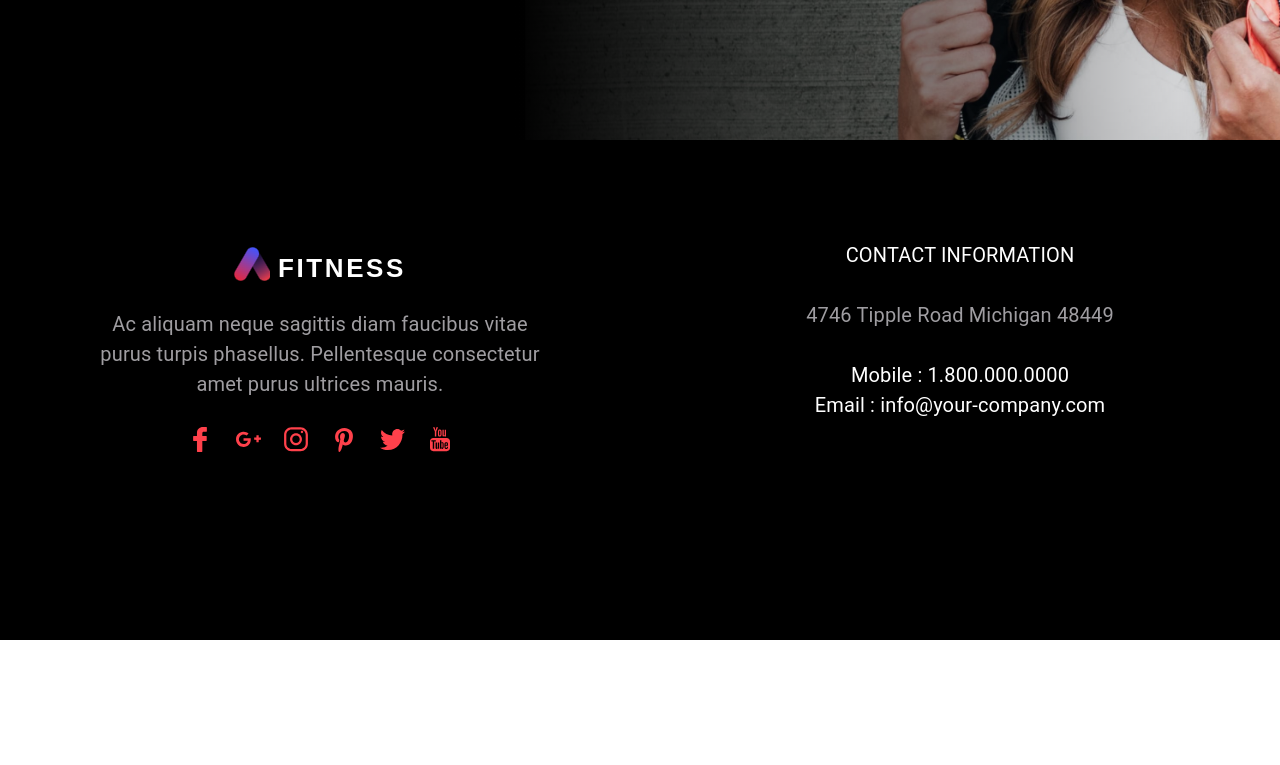
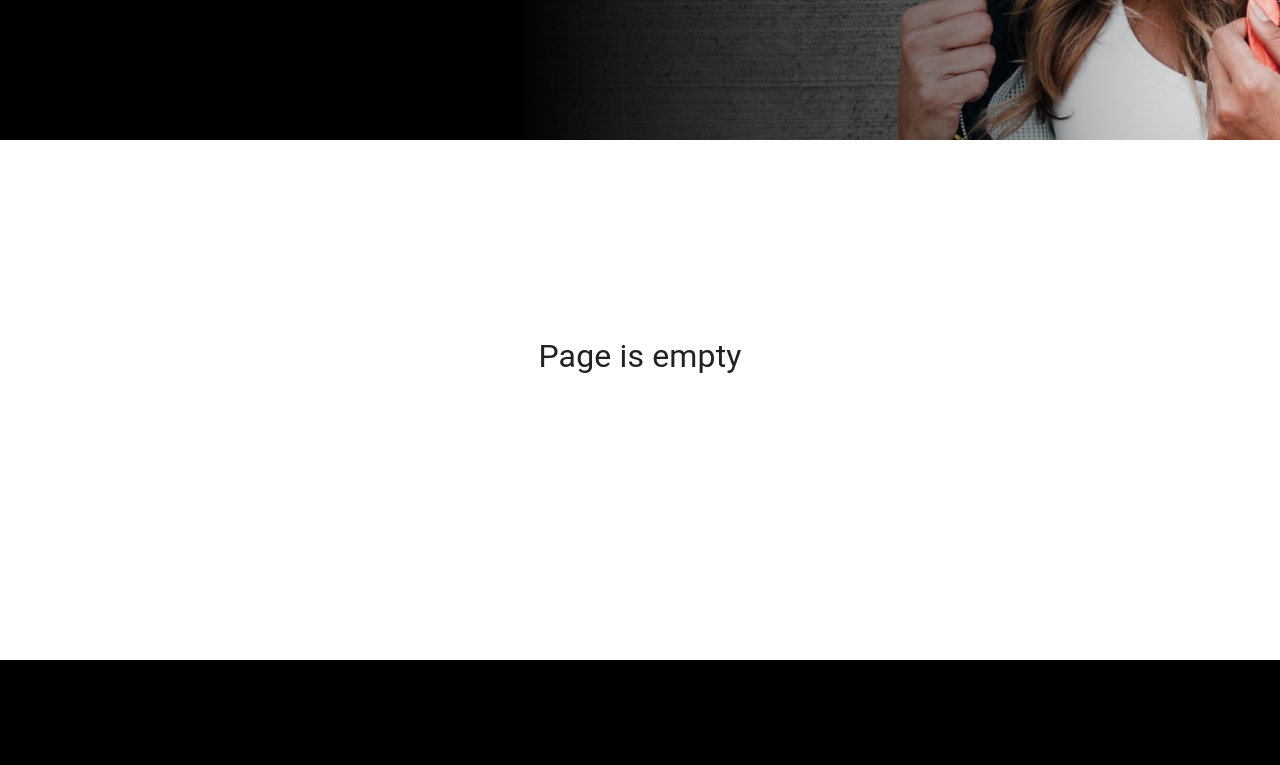
Before and after one commit to mrisaina/blog-project, a React (Create React App) app: page /favourites in a window 1280 px wide. Shown: the part 534-1299 px from the top of the page. Before the commit the page ends 1174 px from the top, so only its background shows below. Built offline with nearby package versions, Linux system fonts and the light colour scheme.

Commit message:
added favs page & adding to favs

```diff
--- a/src/components/BlogCard/BlogCard.scss
+++ b/src/components/BlogCard/BlogCard.scss
@@ -1,11 +1,21 @@
 $card-height: 450px;
 $img-card-height: 250px;
+
+.empty-page {
+    width: 100%;
+    height: 400px;
+    text-align: center;
+    font-size: 32px;
+
+    .empty-page-text {
+        padding-top: 100px;
+    }
+}
 
 .blog-cards-list {
     display: flex;
     margin-top: 60px;
     margin-bottom: 60px;
-    justify-content: space-between;
     flex-wrap: wrap;
     gap: 70px;
 }
--- a/src/components/BlogCard/BlogCard.tsx
+++ b/src/components/BlogCard/BlogCard.tsx
@@ -4,14 +4,24 @@ import { useNavigate } from 'react-router-dom'
 import arrow from '../../assets/arrow-right/arrow-right-black.svg'
 import favsWhite from '../../assets/like/like-white.svg'
 import favsRed from '../../assets/like/like-red.svg'
-import { useState } from 'react'
+import { FavouritesList } from 'container/App/App'
 
 type Props = {
+    id: number
     title: string
     section: string
     img: string
+    addToFavourites: (id: number) => void
+    favouritesList: FavouritesList
 }
-const BlogCard = ({ title, section, img }: Props) => {
+const BlogCard = ({
+    id,
+    title,
+    section,
+    img,
+    addToFavourites,
+    favouritesList,
+}: Props) => {
     const setColor = (section: string) => {
         switch (section) {
             case 'Food':
@@ -25,9 +35,9 @@ const BlogCard = ({ title, section, img }: Props) => {
 
     const navigate = useNavigate()
 
-    const [isSelected, setSelection] = useState<boolean>(false)
-
-    const selectCard = () => setSelection(!isSelected)
+    const selectCard = (id: number) => {
+        addToFavourites(id)
+    }
 
     return (
         <Box className="card-container">
@@ -42,8 +52,12 @@ const BlogCard = ({ title, section, img }: Props) => {
                 <Box className="card-actions">
                     <Box className="favs-icon-container">
                         <img
-                            onClick={selectCard}
-                            src={isSelected ? favsRed : favsWhite}
+                            onClick={() => selectCard(id)}
+                            src={
+                                favouritesList.includes(id)
+                                    ? favsRed
+                                    : favsWhite
+                            }
                             alt="favs-icon"
                         />
                     </Box>
--- a/src/components/VideosSection/VideoSection.tsx
+++ b/src/components/VideosSection/VideoSection.tsx
@@ -30,11 +30,9 @@ const VideoSection = ({ sectionName }: Props) => {
                         ({ section }) => section === sectionName
                     ).map(({ id, embedId }) => {
                         return (
-                            <>
-                                <SwiperSlide key={id}>
-                                    <YoutubeEmbed embedId={embedId} />
-                                </SwiperSlide>
-                            </>
+                            <SwiperSlide key={id}>
+                                <YoutubeEmbed embedId={embedId} />
+                            </SwiperSlide>
                         )
                     })}
                 </Swiper>
--- a/src/container/App/App.tsx
+++ b/src/container/App/App.tsx
@@ -6,9 +6,24 @@ import { Route, Routes } from 'react-router-dom'
 import Blog from 'pages/Blog'
 import Videos from 'pages/Videos'
 import Favourites from 'pages/Favourites'
+import { useState } from 'react'
 
 type Props = {}
-function App(props: Props) {
+
+export type FavouritesList = Array<number>
+const App = (props: Props) => {
+    const [favouritesList, setToFavourites] = useState<FavouritesList>([])
+
+    const addToFavourites = (id: number) => {
+        if (favouritesList.includes(id)) {
+            setToFavourites(favouritesList.filter((el) => el !== id))
+        } else {
+            setToFavourites([...favouritesList, id])
+        }
+    }
+
+    console.log(favouritesList)
+
     return (
         <div className="App">
             <CssBaseline />
@@ -16,9 +31,25 @@ function App(props: Props) {
             <div>
                 <Routes>
                     <Route path="/" element={<Home />}></Route>
-                    <Route path="/blog" element={<Blog />}></Route>
+                    <Route
+                        path="/blog"
+                        element={
+                            <Blog
+                                addToFavourites={addToFavourites}
+                                favouritesList={favouritesList}
+                            />
+                        }
+                    ></Route>
                     <Route path="/videos" element={<Videos />}></Route>
-                    <Route path="/favourites" element={<Favourites />}></Route>
+                    <Route
+                        path="/favourites"
+                        element={
+                            <Favourites
+                                favouritesList={favouritesList}
+                                addToFavourites={addToFavourites}
+                            />
+                        }
+                    ></Route>
                 </Routes>
             </div>
             <Footer />
--- a/src/index.tsx
+++ b/src/index.tsx
@@ -5,9 +5,9 @@ import App from './container/App/App'
 
 const root = ReactDOM.createRoot(document.getElementById('root') as HTMLElement)
 root.render(
-    <React.StrictMode>
+    <>
         <BrowserRouter>
             <App />
         </BrowserRouter>
-    </React.StrictMode>
+    </>
 )
--- a/src/pages/Blog.tsx
+++ b/src/pages/Blog.tsx
@@ -7,9 +7,14 @@ import 'components/Slider/Slider.scss'
 import blogCardsArray from 'utils/blogCardsArray'
 import Filters from 'components/Filters/Filters'
 import { useState } from 'react'
+import { FavouritesList } from 'container/App/App'
 
-type Props = {}
-const Blog = (props: Props) => {
+type Props = {
+    addToFavourites: (id: number) => void
+    favouritesList: FavouritesList
+}
+
+const Blog = ({ addToFavourites, favouritesList }: Props) => {
     const [activeFilter, setActiveFilter] = useState([''])
 
     return (
@@ -33,9 +38,12 @@ const Blog = (props: Props) => {
                               return (
                                   <div key={id}>
                                       <BlogCard
+                                          id={id}
                                           title={title}
                                           section={section}
                                           img={img}
+                                          addToFavourites={addToFavourites}
+                                          favouritesList={favouritesList}
                                       ></BlogCard>
                                   </div>
                               )
@@ -44,9 +52,12 @@ const Blog = (props: Props) => {
                           return (
                               <div key={id}>
                                   <BlogCard
+                                      id={id}
                                       title={title}
                                       section={section}
                                       img={img}
+                                      addToFavourites={addToFavourites}
+                                      favouritesList={favouritesList}
                                   ></BlogCard>
                               </div>
                           )
--- a/src/pages/Favourites.tsx
+++ b/src/pages/Favourites.tsx
@@ -1,11 +1,42 @@
 import MainImage from 'components/MainImage/MainImage'
 import background from 'assets/main-image/favourites-image.jpeg'
+import { FavouritesList } from 'container/App/App'
+import blogCardsArray from 'utils/blogCardsArray'
+import BlogCard from 'components/BlogCard/BlogCard'
+import { Box } from '@mui/system'
+import 'components/BlogCard/BlogCard.scss'
 
-type Props = {}
-const Favourites = (props: Props) => {
+type Props = {
+    favouritesList: FavouritesList
+    addToFavourites: (id: number) => void
+}
+const Favourites = ({ favouritesList, addToFavourites }: Props) => {
     return (
         <>
             <MainImage title="Favourites" img={background} />
+            <Box className="blog-cards-list wrapper">
+                {favouritesList.length ? (
+                    Object.values(favouritesList).map((id) => {
+                        const card = blogCardsArray[Number(id) - 1]
+                        return (
+                            <Box key={Number(id)}>
+                                <BlogCard
+                                    id={card.id}
+                                    title={card.title}
+                                    section={card.section}
+                                    img={card.img}
+                                    addToFavourites={addToFavourites}
+                                    favouritesList={favouritesList}
+                                />
+                            </Box>
+                        )
+                    })
+                ) : (
+                    <Box className="empty-page">
+                        <p className="empty-page-text">Page is empty</p>
+                    </Box>
+                )}
+            </Box>
         </>
     )
 }
--- a/src/pages/Videos.tsx
+++ b/src/pages/Videos.tsx
@@ -1,20 +1,12 @@
 import MainImage from 'components/MainImage/MainImage'
 import background from 'assets/main-image/videos-image-2.jpeg'
 import VideoSection from 'components/VideosSection/VideoSection'
-import { VideosArray } from 'utils/VideoSectionsArray'
 
 type Props = {}
 const Videos = (props: Props) => {
     const section1 = 'Fast Training'
     const section2 = 'Receipes'
     const section3 = 'Strength Training'
-
-    // const videoSectionId = (name: string) =>
-    //     VideosArray.find((el) => el.section === name)?.sectionId
-
-    console.log(VideosArray.filter(({ section }) => section === section1))
-    // const id = videoSectionId(section1)
-    // console.log(id)
 
     return (
         <>
@@ -24,27 +16,9 @@ const Videos = (props: Props) => {
                 img={background}
             />
             <div className="video-sections-container">
-                <VideoSection
-                    key={
-                        VideosArray.find((el) => el.section === section1)
-                            ?.sectionId
-                    }
-                    sectionName={section1}
-                />
-                <VideoSection
-                    key={
-                        VideosArray.find((el) => el.section === section2)
-                            ?.sectionId
-                    }
-                    sectionName={section2}
-                />
-                <VideoSection
-                    key={
-                        VideosArray.find((el) => el.section === section3)
-                            ?.sectionId
-                    }
-                    sectionName={section3}
-                />
+                <VideoSection sectionName={section1} />
+                <VideoSection sectionName={section2} />
+                <VideoSection sectionName={section3} />
             </div>
         </>
     )
```
